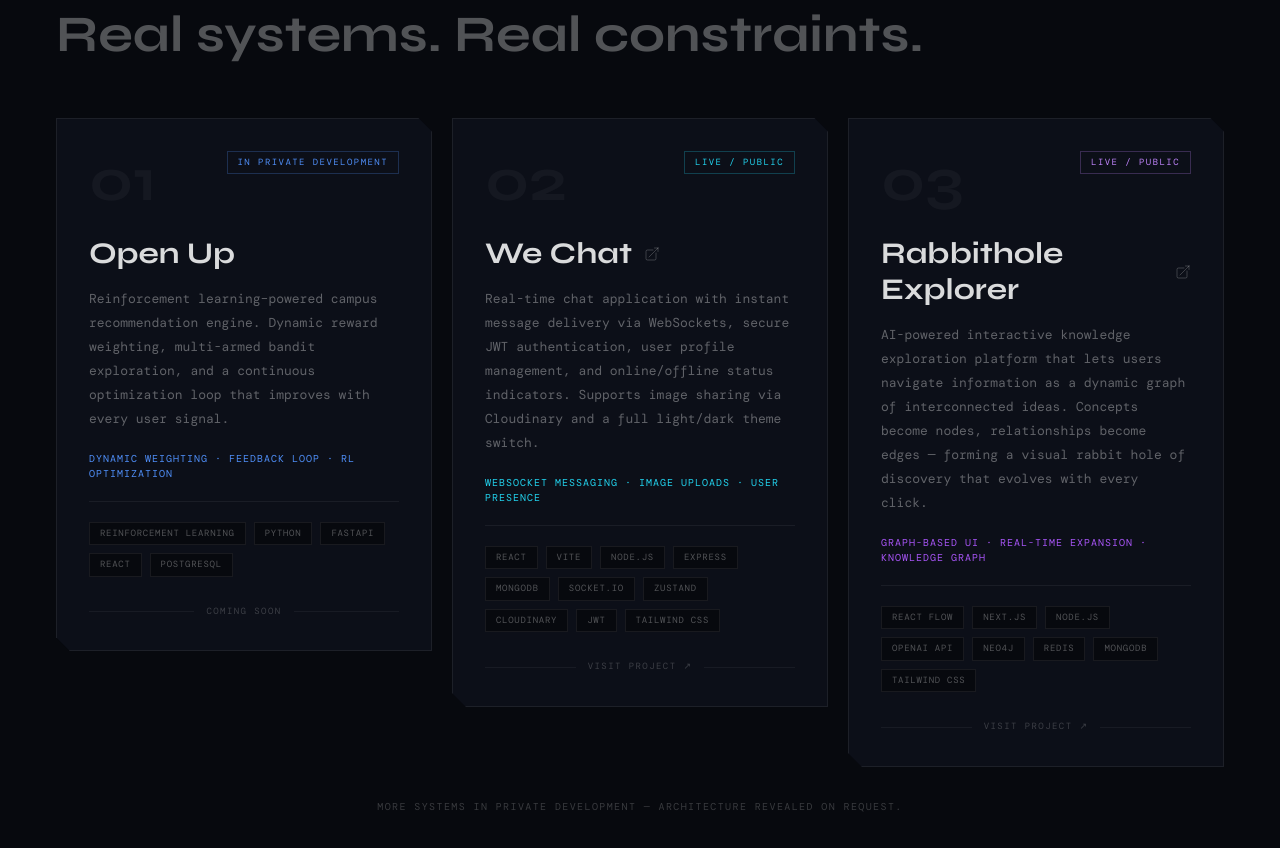
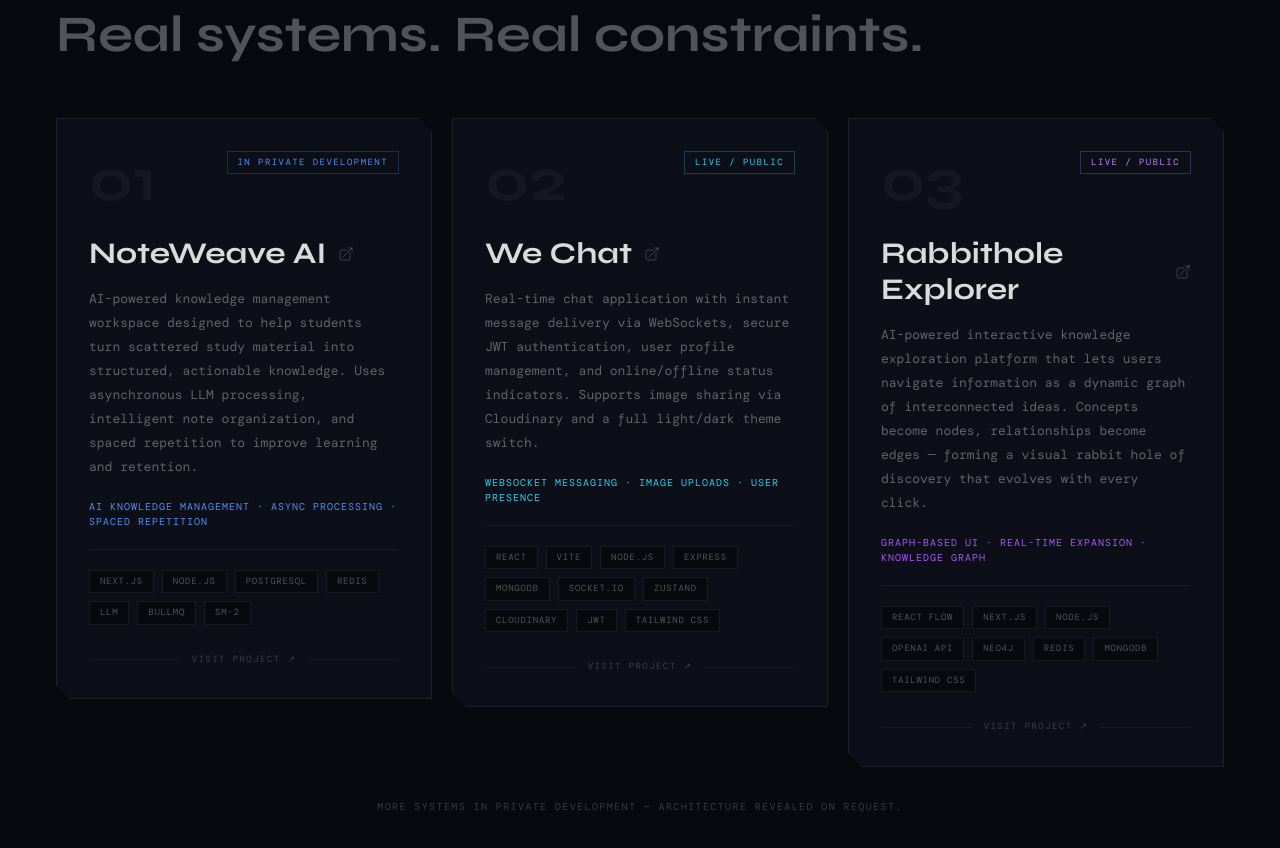
Before and after one commit to Shivanshu-2205/shivanshu-portfolio, a Next.js app: page / in a window 1280 px wide. Shown: the part 2020-2868 px from the top of the page. Built offline with nearby package versions, Linux system fonts and the light colour scheme; a web font is replaced by a local one.

Commit message:
Rename project and update details in Projects.tsx
Updated project details for 'Open Up' to 'NoteWeave AI' with new description, stack, highlight, and link.

```diff
--- a/components/Projects.tsx
+++ b/components/Projects.tsx
@@ -5,13 +5,13 @@ import SectionLabel from "./SectionLabel";
 
 const projects = [
   {
-    id: "01", name: "Open Up", color: "#4f8ef7",
+    id: "01", name: "NoteWeave AI", color: "#4f8ef7",
     status: "In Private Development",
     tagColor: "text-accent border-accent/25",
-    description: "Reinforcement learning–powered campus recommendation engine. Dynamic reward weighting, multi-armed bandit exploration, and a continuous optimization loop that improves with every user signal.",
-    stack: ["Reinforcement Learning","Python","FastAPI","React","PostgreSQL"],
-    highlight: "Dynamic weighting · Feedback loop · RL optimization",
-    link: null,
+    description: "AI-powered knowledge management workspace designed to help students turn scattered study material into structured, actionable knowledge. Uses asynchronous LLM processing, intelligent note organization, and spaced repetition to improve learning and retention.",
+    stack: ["Next.js","Node.js","PostgreSQL","Redis","LLM","BullMQ","SM-2"],
+    highlight: "AI knowledge management · Async processing · Spaced repetition",
+    link: "https://note-weave-ai-seven.vercel.app",
   },
   {
     id: "02", name: "We Chat", color: "#22d3ee",
@@ -32,7 +32,6 @@ const projects = [
     link: "https://rabbit-hole-explorer-rho.vercel.app/",
   },
 ];
-
 export default function Projects() {
   const { ref, inView } = useReveal();
   return (
```
